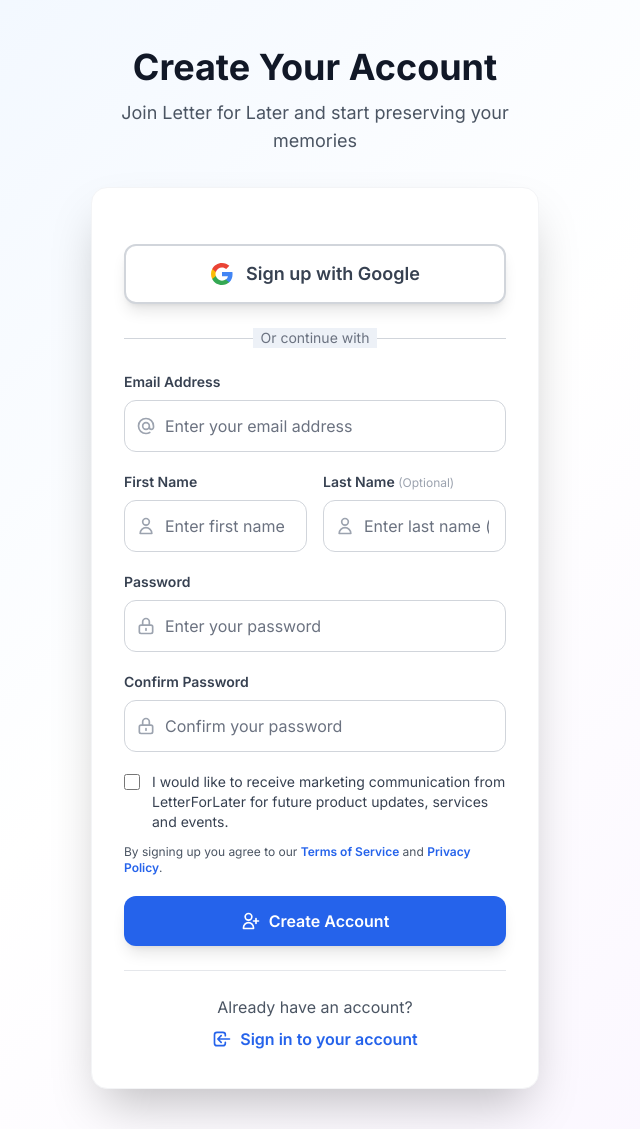
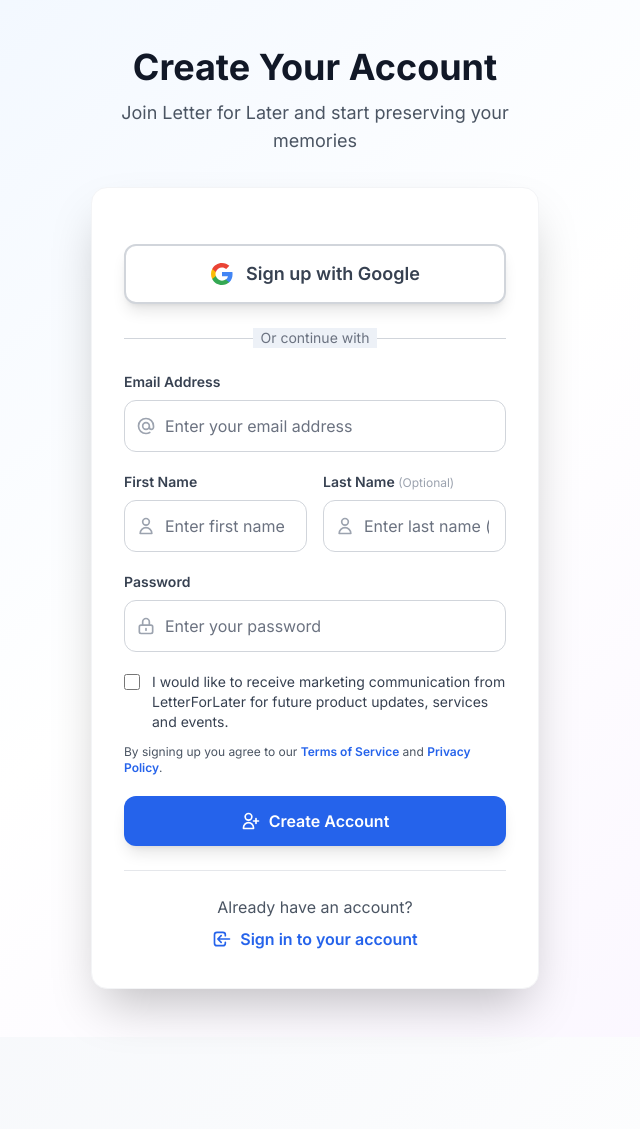
Before and after one commit to hassineaziz/letterforlater, a Flask app: page /sign-up in a window 1280 px wide. Shown: the part 97-1226 px from the top of the page, without its empty margins (325-965 px from the left). Run offline with Flask 3, Linux system fonts and the light colour scheme; parts of the project's set-up code (start-up, migrations or seed data) failed here and were passed over; some libraries are stand-ins or nearby versions.

Commit message:
no 2password check

```diff
--- a/website/auth.py
+++ b/website/auth.py
@@ -594,7 +594,6 @@ def sign_up():
         first_name = request.form.get('firstName')
         last_name = request.form.get('lastName', '').strip()  # Get last name, default to empty string and strip whitespace
         password1 = request.form.get('password1')
-        password2 = request.form.get('password2')
         intended_plan = request.form.get('intended_plan', 'free')
         intended_cycle = request.form.get('intended_cycle', 'month')
         next_page = request.form.get('next') or next_page
@@ -607,8 +606,6 @@ def sign_up():
             flash('First name must be greater than 1 character.', category='error')
         elif last_name and len(last_name) < 2:
             flash('Last name must be greater than 1 character if provided.', category='error')
-        elif password1 != password2:
-            flash('Passwords don\'t match.', category='error')
         elif len(password1) < 7:
             flash('Password must be at least 7 characters.', category='error')
         else:
@@ -833,7 +830,6 @@ def sign_up_with_invite(token):
         first_name = request.form.get('firstName')
         last_name = request.form.get('lastName', '').strip()  # Get last name, default to empty string and strip whitespace
         password1 = request.form.get('password1')
-        password2 = request.form.get('password2')
 
         # Validate email matches invite
         if email != invite.recipient_email:
@@ -850,8 +846,6 @@ def sign_up_with_invite(token):
             flash('First name must be greater than 1 character.', 'error')
         elif last_name and len(last_name) < 2:
             flash('Last name must be greater than 1 character if provided.', 'error')
-        elif password1 != password2:
-            flash('Passwords don\'t match.', 'error')
         elif len(password1) < 7:
             flash('Password must be at least 7 characters.', 'error')
         else:
--- a/website/templates/sign_up.html
+++ b/website/templates/sign_up.html
@@ -157,25 +157,6 @@
                 id="password1"
                 name="password1"
                 placeholder="Enter your password"
-                required
-                class="w-full pl-10 pr-4 py-3 border border-gray-300 rounded-xl focus:ring-2 focus:ring-blue-500 focus:border-blue-500 transition-all duration-200 text-gray-900 placeholder-gray-500 bg-white"
-              />
-            </div>
-          </div>
-
-          <div>
-            <label for="password2" class="block text-sm font-semibold text-gray-700 mb-2">Confirm Password</label>
-            <div class="relative">
-              <div class="absolute inset-y-0 left-0 pl-3 flex items-center pointer-events-none">
-                <svg class="h-5 w-5 text-gray-400" fill="none" stroke="currentColor" viewBox="0 0 24 24">
-                  <path stroke-linecap="round" stroke-linejoin="round" stroke-width="2" d="M12 15v2m-6 4h12a2 2 0 002-2v-6a2 2 0 00-2-2H6a2 2 0 00-2 2v6a2 2 0 002 2zm10-10V7a4 4 0 00-8 0v4h8z"></path>
-                </svg>
-              </div>
-              <input
-                type="password"
-                id="password2"
-                name="password2"
-                placeholder="Confirm your password"
                 required
                 class="w-full pl-10 pr-4 py-3 border border-gray-300 rounded-xl focus:ring-2 focus:ring-blue-500 focus:border-blue-500 transition-all duration-200 text-gray-900 placeholder-gray-500 bg-white"
               />
```
Also changed, not shown: website/templates/sign_up_with_invite.html (+1 -7 lines).
